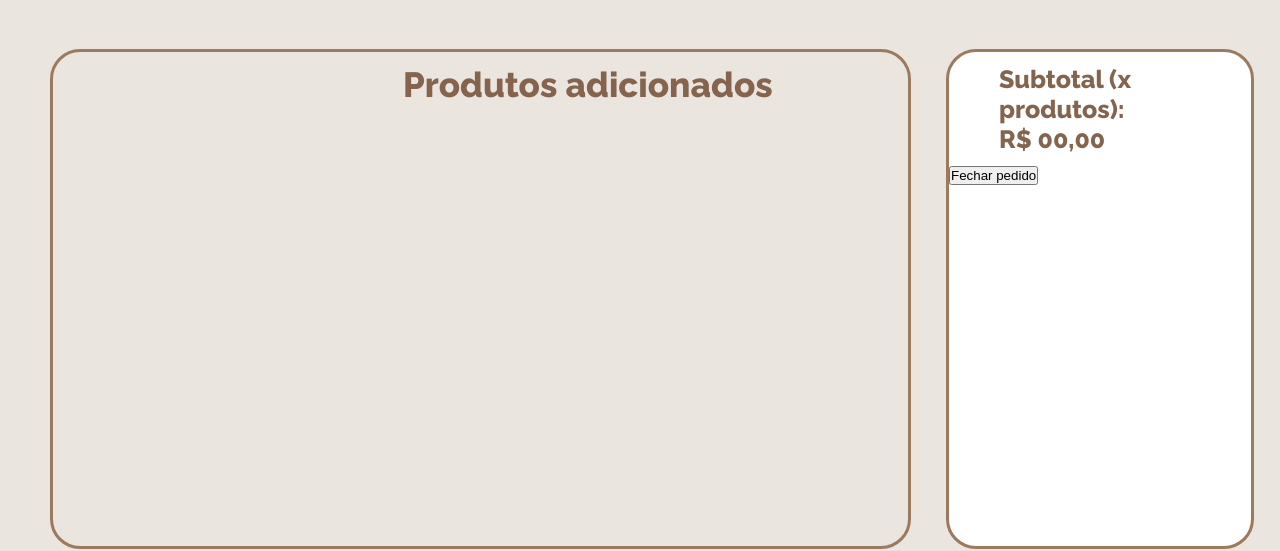
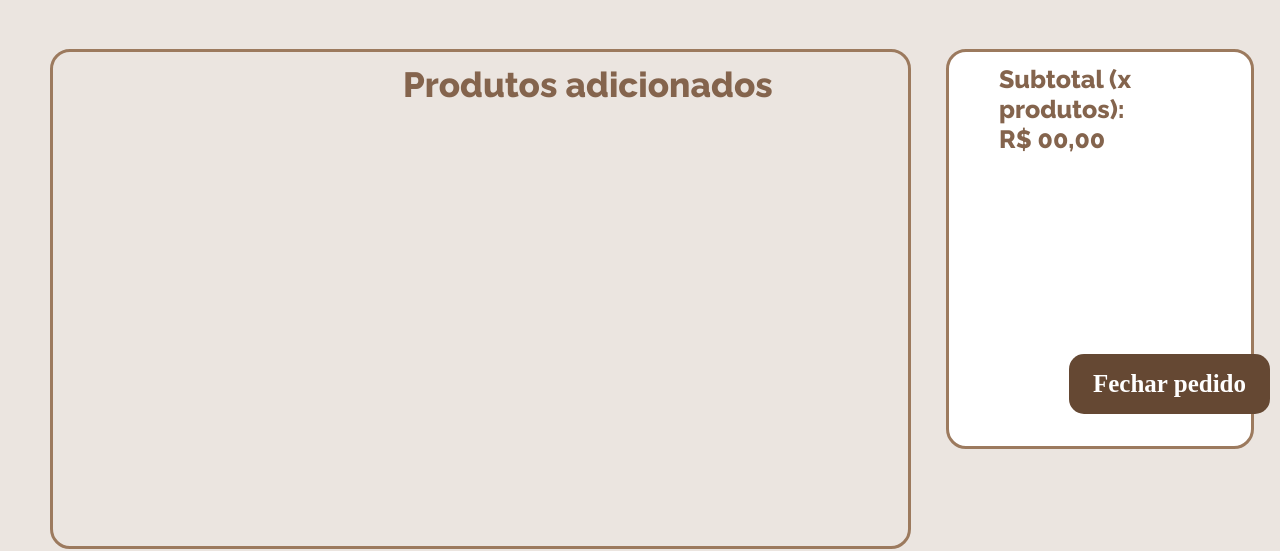
Before and after one commit to projeto-petmate/petmate, a React (Vite) app in the folder PetMate/: page /carrinho in a window 1280 px wide. Shown: the part 1180-1731 px from the top of the page. Built offline with nearby package versions, Linux system fonts and the light colour scheme; no server answers; a web font is replaced by a local one.

Commit message:
Tela de Carrinho 2.0

```diff
--- a/PetMate/src/components/NavLogado.jsx
+++ b/PetMate/src/components/NavLogado.jsx
@@ -4,6 +4,7 @@ import './Navbar.css';
 import { FaUserCircle } from "react-icons/fa";
 import ModalAnunciarPet from "../components/ModalAnunciarPet";
 import { GlobalContext } from '../contexts/GlobalContext';
+import { FiShoppingCart } from "react-icons/fi";
 
 function NavLogado() {
   const { userLogado } = useContext(GlobalContext);
@@ -40,6 +41,10 @@ function NavLogado() {
           <span className="texto-perfil">Ir para o perfil</span>
         </div>
         <ModalAnunciarPet isOpen={openModal} setModalOpen={() => setOpenCadModal(!openModal)} />
+
+          <Link to="/carrinho">
+            <FiShoppingCart className='icon-carrinho'/>
+          </Link>
       </>
 
     </div>
--- a/PetMate/src/components/Navbar.css
+++ b/PetMate/src/components/Navbar.css
@@ -345,3 +345,8 @@ a {
 
 
     }
+
+    .icon-carrinho{
+        color: #F5F5F5;
+        font-size: 40px;
+    }
--- a/PetMate/src/pages/Carrinho.css
+++ b/PetMate/src/pages/Carrinho.css
@@ -20,7 +20,7 @@
 }
 .produtosAdicionados{
     border: 3px solid #9C7A5E;
-    border-radius: 30px;
+    border-radius: 20px;
     height: 500px;
     width: 70%;
 }
@@ -36,8 +36,8 @@
 .subtotal{
     border: 3px solid #9C7A5E;
     background-color: #FFFFFF;
-    border-radius: 30px;
-    height: 500px;
+    border-radius: 20px;
+    height: 400px;
     width: 25%;
 }
 .subtotal p {
@@ -50,5 +50,21 @@
     margin-top: 12px;
 }
 .fecharPedido{
-
+    background-color: #654833;
+    color: white;
+    border: none;
+    padding: 1rem 1.5rem;
+    border-radius: 15px;
+    font-weight: bold;
+    cursor: pointer;
+    margin-top: 200px;
+    margin-left: 120px;
+    font-family: 'Open Sans Hebrew';
+    font-size: 25px;
+    display: flex;
+    align-items: center;
+    justify-content: center;
+    white-space: nowrap;
+    min-width: fit-content;
+    margin-bottom: 20px;
 }
```
